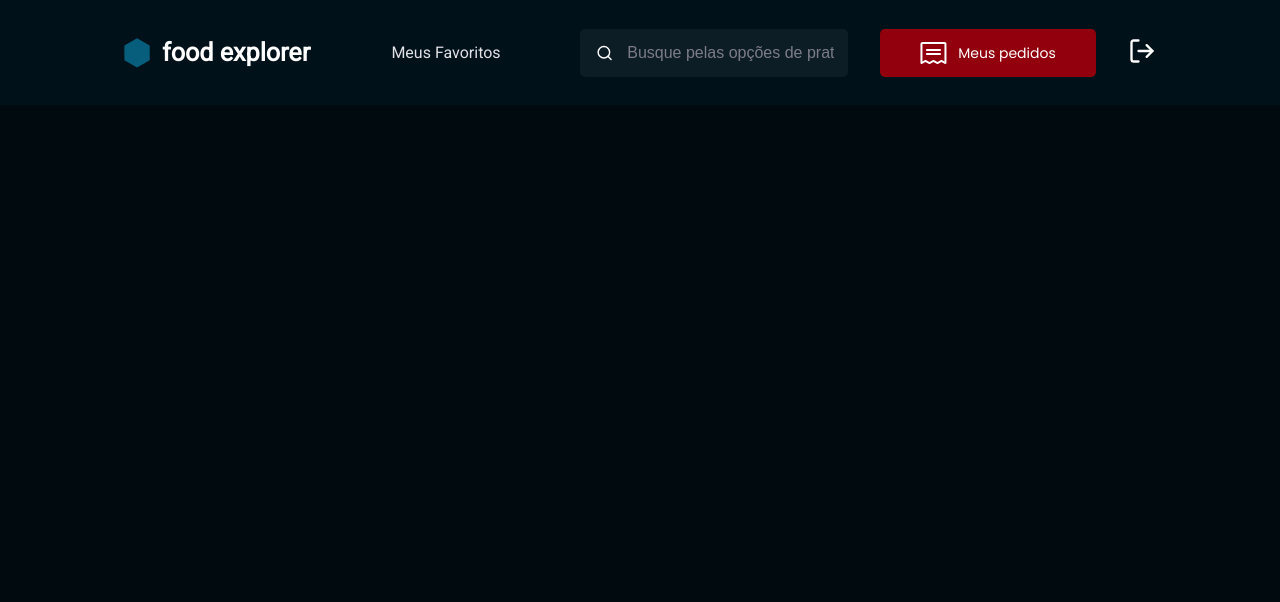
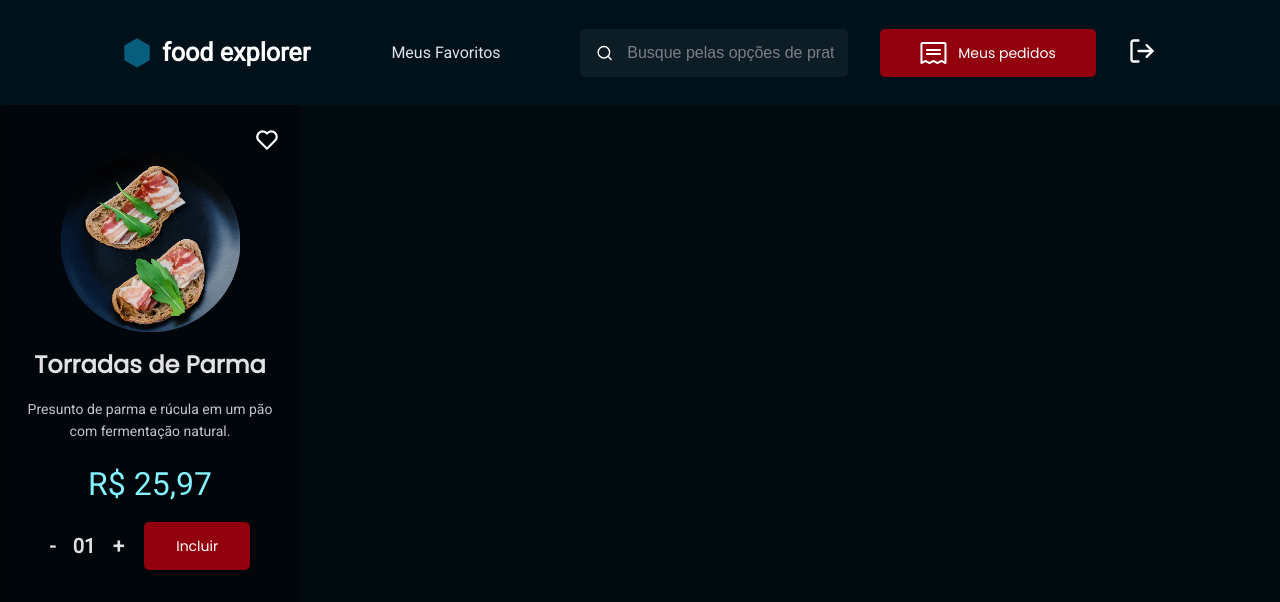
Before and after one commit to GabrielLoures/FoodExplorer_Front-End, a React (Vite) app: page / in a window 1280 px wide. Shown: the top 602 px of the page. Built offline with nearby package versions, Linux system fonts and the light colour scheme; grey boxes are pictures that could not be loaded.

Commit message:
End Card

```diff
--- /dev/null
+++ b/src/components/Card/index.jsx
@@ -0,0 +1,37 @@
+import { BiHeart } from "react-icons/bi";
+import plate1 from "../../assets/Mask group-1.png"
+import { Button } from "../Button"
+
+import { Container } from './styles'
+
+export function Card() {
+
+  return (
+    <Container>
+
+      <BiHeart className="favorite-svg"/>
+
+      <img src={plate1} alt="Prato 1" />
+
+      <h2>Torradas de Parma</h2>
+
+      <p>Presunto de parma e rúcula em um pão com fermentação natural.</p>
+
+      <h1>R$ 25,97</h1>
+
+      <div className="bottom-card">
+
+        <div className="plus-minus">
+          <h5>-</h5>
+          <h5>01</h5>
+          <h5>+</h5>
+        </div>
+
+        <Button title="Incluir"/>
+
+      </div>
+
+    </Container>
+  )
+
+}
--- /dev/null
+++ b/src/components/Card/styles.js
@@ -0,0 +1,103 @@
+import styled from "styled-components";
+
+export const Container = styled.div`
+
+  width: 300px;
+  height: 512px;
+
+  position: relative;
+
+  display: flex;
+  flex-direction: column;
+  align-items: center;
+  justify-content: center;
+
+  padding: 0 22.5px;
+
+  background-color: ${({ theme }) => theme.COLORS.BACKGROUND_CARD};
+
+  border: 1px solid ${({ theme }) => theme.COLORS.CARD_BORDER};
+
+  border-radius: 8px;
+
+  > .favorite-svg {
+    color: ${({ theme }) => theme.COLORS.WHITE};
+    font-size: 26px;
+
+    position: absolute;
+    top: 21px;
+    right: 19px;
+  }
+
+  img {
+    width: 180px;
+    height: 180px;
+    margin-bottom: 16px;
+  }
+
+  h2 {
+    font-family: 'Poppins';
+    font-style: normal;
+    font-weight: 700;
+    font-size: 24px;
+    line-height: 140%;
+    color: ${({ theme }) => theme.COLORS.GRAY_H1};
+
+    margin-bottom: 16px;
+  }
+
+  p {
+    font-family: 'Roboto';
+    font-style: normal;
+    font-weight: 400;
+    font-size: 14px;
+    line-height: 160%;
+    color: ${({ theme }) => theme.COLORS.GRAY_CARD};
+
+    text-align: center;
+
+    margin-bottom: 16px;
+  }
+
+  h1 {
+    font-family: 'Roboto';
+    font-style: normal;
+    font-weight: 400;
+    font-size: 32px;
+    line-height: 160%;
+    color: ${({ theme }) => theme.COLORS.BLUE};
+
+    text-align: center;
+  }
+
+  > .bottom-card {
+    display: flex;
+    align-items: center;
+
+    gap: 20px;
+    margin-top: 12px;
+
+    .plus-minus {
+      display: flex;
+      justify-content: center;
+      align-items: center;
+      gap: 17.5px;
+    }
+
+    h5 {
+      font-family: 'Roboto';
+      font-style: normal;
+      font-weight: 700;
+      font-size: 20px;
+      line-height: 160%;
+
+      color: ${({ theme }) => theme.COLORS.GRAY_H1};
+    }
+
+    svg {
+      font-size: 20px;
+      color: ${({ theme }) => theme.COLORS.GRAY_H1}
+    }
+  }
+
+`
--- a/src/pages/Details/index.jsx
+++ b/src/pages/Details/index.jsx
@@ -1,5 +1,6 @@
 import { Header } from "../../components/Header"
 import { Footer } from "../../components/Footer"
+import { Card } from "../../components/Card"
 
 import { Container } from "./styles"
 
@@ -11,6 +12,8 @@ export function Details() {
 
       <Header/>
 
+      <Card/>
+
       <Footer/>
 
     </Container>
--- a/src/styles/theme.js
+++ b/src/styles/theme.js
@@ -5,6 +5,8 @@ export default {
     BACKGROUND_INPUT: "#0D1D25",
     BACKGROUND_HEADER_FOOTER: "#00111A",
     BACKGROUND_CARD: "rgba(0, 0, 0, 0.32)",
+
+    CARD_BORDER: "rgba(0, 0, 0, 0.65)",
 
     WHITE: "#FFFFFF",
     BLUE: "#82F3FF",
```
